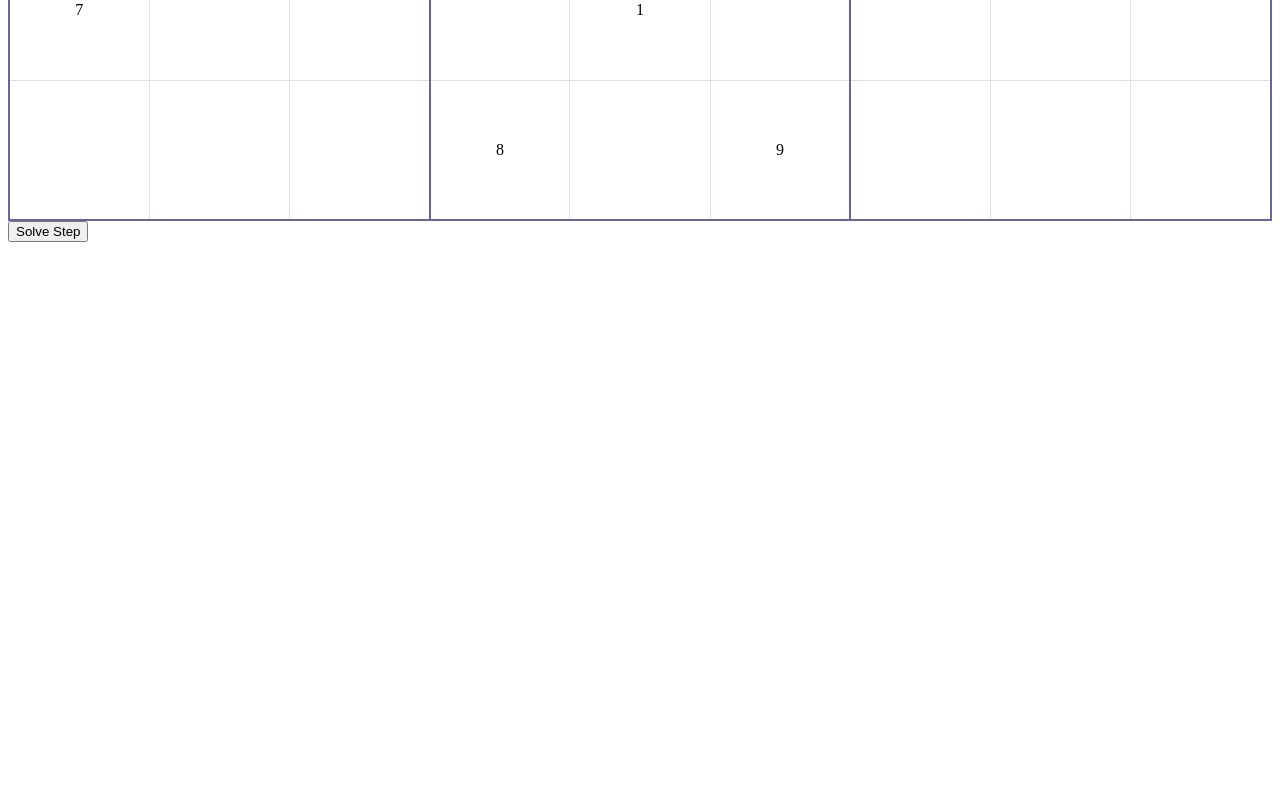
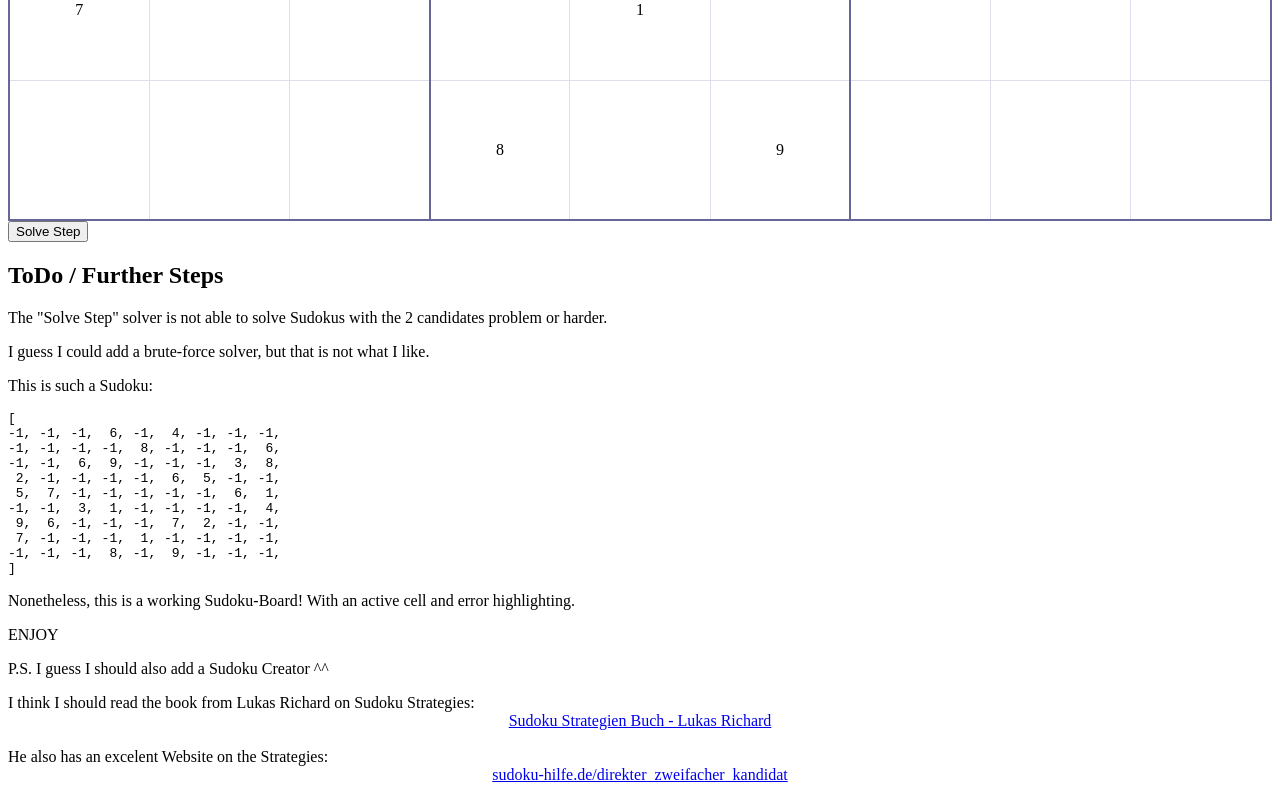
Before and after one commit to RomanDietenmeier/React-Sudoku, a React (Vite) app: page / in a window 1280 px wide. Shown: the part 1049-1849 px from the top of the page. Before the commit the page ends 1299 px from the top, so only its background shows below. Built offline with nearby package versions, Linux system fonts and the light colour scheme.

Commit message:
Add some text what should happen to this repository, Future Work to make this a good Sudoku thing. Also add references from Lukas Ricahrd on how to add more solving strategies.

```diff
--- a/src/App.tsx
+++ b/src/App.tsx
@@ -598,6 +598,52 @@ export function App() {
         </tbody>
       </table>
       <button onClick={onClickSolveStep}>Solve Step</button>
+      <div>
+        <h2>ToDo / Further Steps</h2>
+        <p>
+          The "Solve Step" solver is not able to solve Sudokus with the 2
+          candidates problem or harder.
+        </p>
+        <p>
+          I guess I could add a brute-force solver, but that is not what I like.
+        </p>
+        <p>This is such a Sudoku:</p>
+        <p className="font_monospace">
+          <div>[</div>
+          <div>-1, -1, -1, &nbsp;6, -1, &nbsp;4, -1, -1, -1, </div>
+          <div>-1, -1, -1, -1, &nbsp;8, -1, -1, -1, &nbsp;6, </div>
+          <div>-1, -1, &nbsp;6, &nbsp;9, -1, -1, -1, &nbsp;3, &nbsp;8,</div>
+          <div>&nbsp;2, -1, -1, -1, -1, &nbsp;6, &nbsp;5, -1, -1,</div>
+          <div>&nbsp;5, &nbsp;7, -1, -1, -1, -1, -1, &nbsp;6, &nbsp;1,</div>
+          <div>-1, -1, &nbsp;3, &nbsp;1, -1, -1, -1, -1, &nbsp;4,</div>
+          <div>&nbsp;9, &nbsp;6, -1, -1, -1, &nbsp;7, &nbsp;2, -1, -1,</div>
+          <div>&nbsp;7, -1, -1, -1, &nbsp;1, -1, -1, -1, -1, </div>
+          <div>-1, -1, -1, &nbsp;8, -1, &nbsp;9, -1, -1, -1, </div>
+          <div>]</div>
+        </p>
+        <p>
+          Nonetheless, this is a working Sudoku-Board! With an active cell and
+          error highlighting.
+        </p>
+        <p>ENJOY</p>
+        <p>P.S. I guess I should also add a Sudoku Creator ^^</p>
+        <p>
+          I think I should read the book from Lukas Richard on Sudoku
+          Strategies:{" "}
+          <center>
+            <a href="https://lr-raetsel.de/sudoku-strategien-buch/">
+              Sudoku Strategien Buch - Lukas Richard
+            </a>
+          </center>
+          <br />
+          He also has an excelent Website on the Strategies:
+          <center>
+            <a href="https://sudoku-hilfe.de/direkter_zweifacher_kandidat">
+              sudoku-hilfe.de/direkter_zweifacher_kandidat
+            </a>
+          </center>
+        </p>
+      </div>
     </>
   );
 }
--- a/src/app.css
+++ b/src/app.css
@@ -53,3 +53,7 @@
 .table_cell_error {
   background-color: rgba(255, 0, 0, 0.15);
 }
+
+.font_monospace {
+  font-family: monospace;
+}
```
